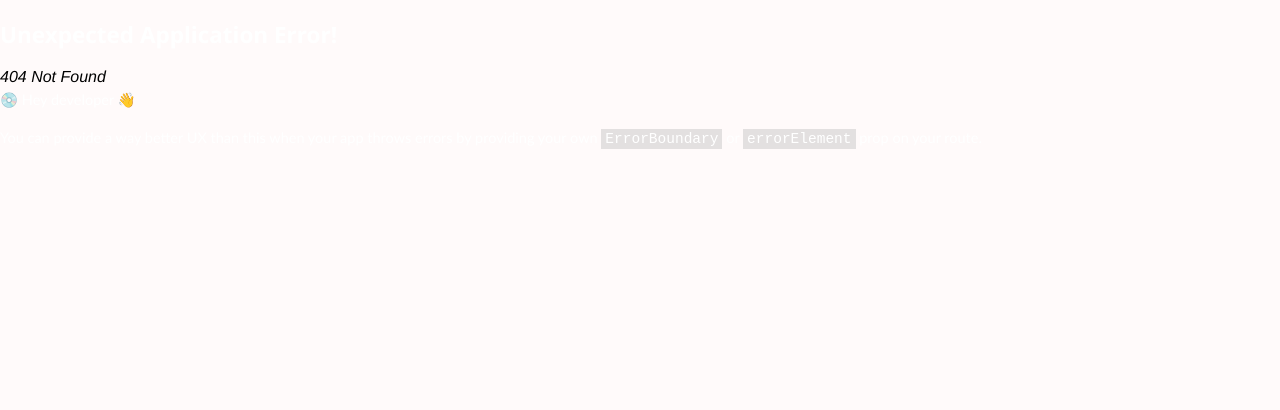
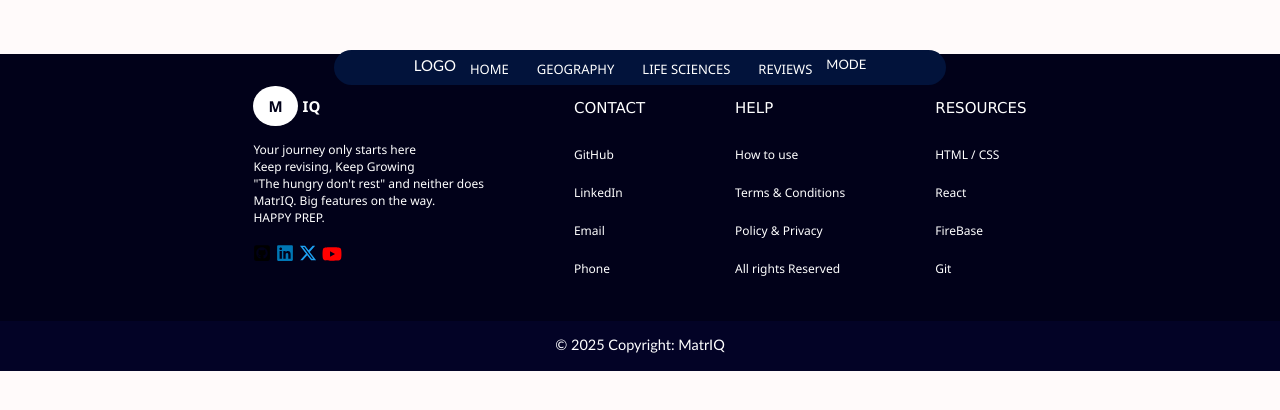
Before and after one commit to Mugwena14/MatrIQ, a React (Vite) app: page /Geo in a window 1280 px wide. Before the commit this address had no page. Shown: the top 410 px of the page. Built offline with nearby package versions, Linux system fonts and the light colour scheme.

Commit message:
Added geo page to routes

```diff
--- a/src/App.jsx
+++ b/src/App.jsx
@@ -4,6 +4,7 @@ import MainLayout from './Layouts/MainLayout'
 import HomePage from './Pages/HomePage'
 import PrivacyPage from './Pages/PrivacyPage'
 import TermsPage from './Pages/TermsPage'
+import GeoPage from './Pages/GeoPage'
 
 
 const App = () => {
@@ -13,7 +14,8 @@ const App = () => {
     createRoutesFromElements(
       <Route path='/' element={<MainLayout/>}>
         <Route index element={<HomePage/>}/>
-        <Route path='/home' element={<HomePage/>}/>
+        <Route path='/Home' element={<HomePage/>}/>
+        <Route path='/Geo' element={<GeoPage/>}/>
         <Route path='/Privacy' element={<PrivacyPage/>}/>
         <Route path='/Terms' element={<TermsPage/>}/>
       </Route>
--- a/src/Components/Geo.jsx
+++ b/src/Components/Geo.jsx
@@ -1,8 +1,16 @@
 import React from 'react'
+import styles from './Geo.module.css'
 
 const Geo = () => {
     return (
-        <div>Geo</div>
+        <div className={styles.geo}>
+            <div>
+                <h2></h2>
+            </div>
+            <div>
+
+            </div>
+        </div>
     )
 }
 
--- a/src/Components/Header.jsx
+++ b/src/Components/Header.jsx
@@ -11,7 +11,7 @@ const Header = () => {
                 </div>
                 <div className={styles.links}>
                     <nav>
-                        <a className={styles.link} href='#home'>HOME</a>
+                        <a className={styles.link} href='/Home'>HOME</a>
                         <Link className={styles.link}>GEOGRAPHY</Link>
                         <Link className={styles.link}>LIFE SCIENCES</Link>
                         <Link className={styles.link}>REVIEWS</Link>
--- a/src/Components/Hero.jsx
+++ b/src/Components/Hero.jsx
@@ -4,6 +4,7 @@ import { FaQuoteLeft } from 'react-icons/fa'
 import { FaQuoteRight } from 'react-icons/fa'
 import { FaArrowRightLong } from 'react-icons/fa6'
 import { FaArrowRight } from 'react-icons/fa6'
+import { Link } from 'react-router-dom'
 
 const Hero = () => {
     return (
@@ -35,8 +36,8 @@ const Hero = () => {
                         No fluff, No stress, Just Success. <br />
                         Made in Mzansi.
                     </p>
-                    <button className={styles.btn1}>GEOGRAPHY</button>
-                    <button className={styles.btn2}>LIFE SCIENCE</button>
+                    <Link to='/Geo'><button className={styles.btn1}>GEOGRAPHY</button></Link>
+                    <Link to='/LS'><button className={styles.btn2}>LIFE SCIENCE</button></Link>
                 <div className={styles.trusted}>
                     <p>Trusted by 200+ Learners</p>
                 </div>
--- /dev/null
+++ b/src/Pages/GeoPage.jsx
@@ -0,0 +1,10 @@
+import React from 'react'
+import Geo from '../Components/Geo'
+
+const GeoPage = () => {
+    return (
+        <Geo/>
+    )
+}
+
+export default GeoPage
```
Also changed, not shown: src/Components/Geo.module.css (added).
